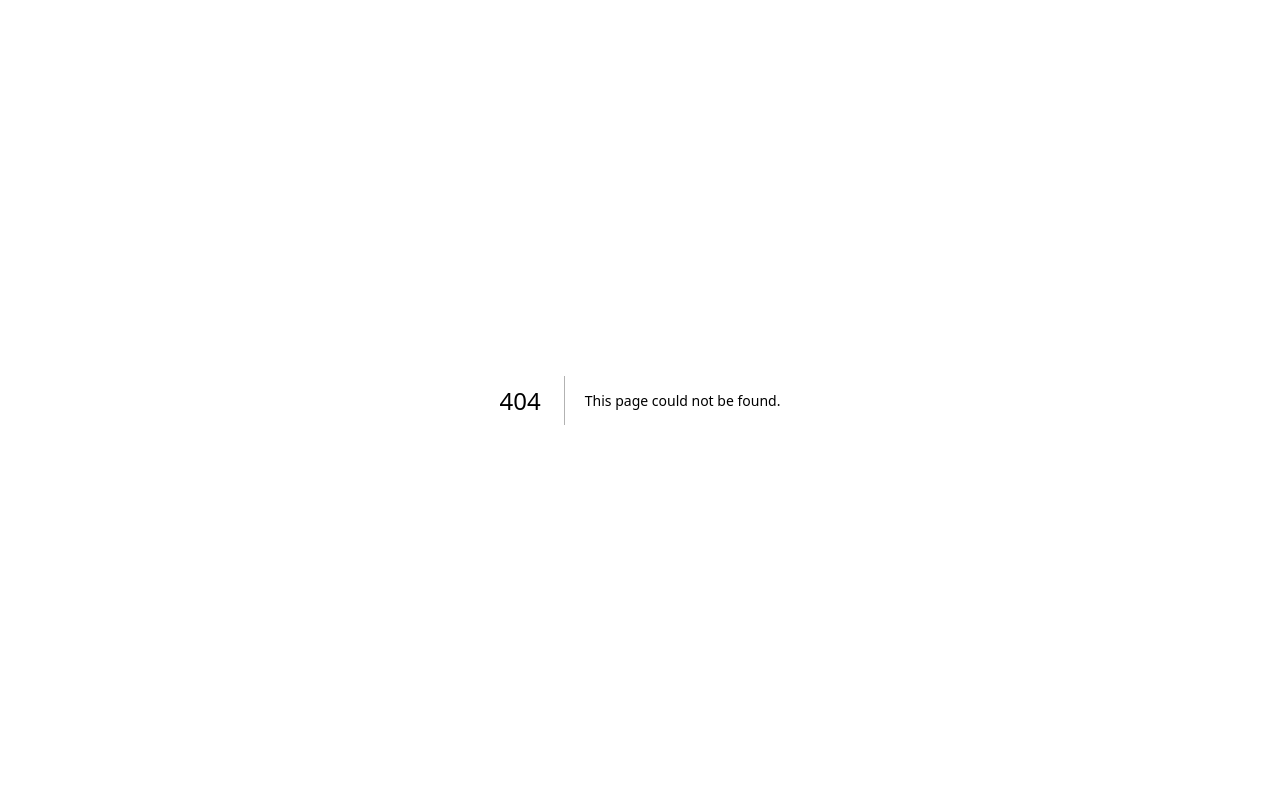
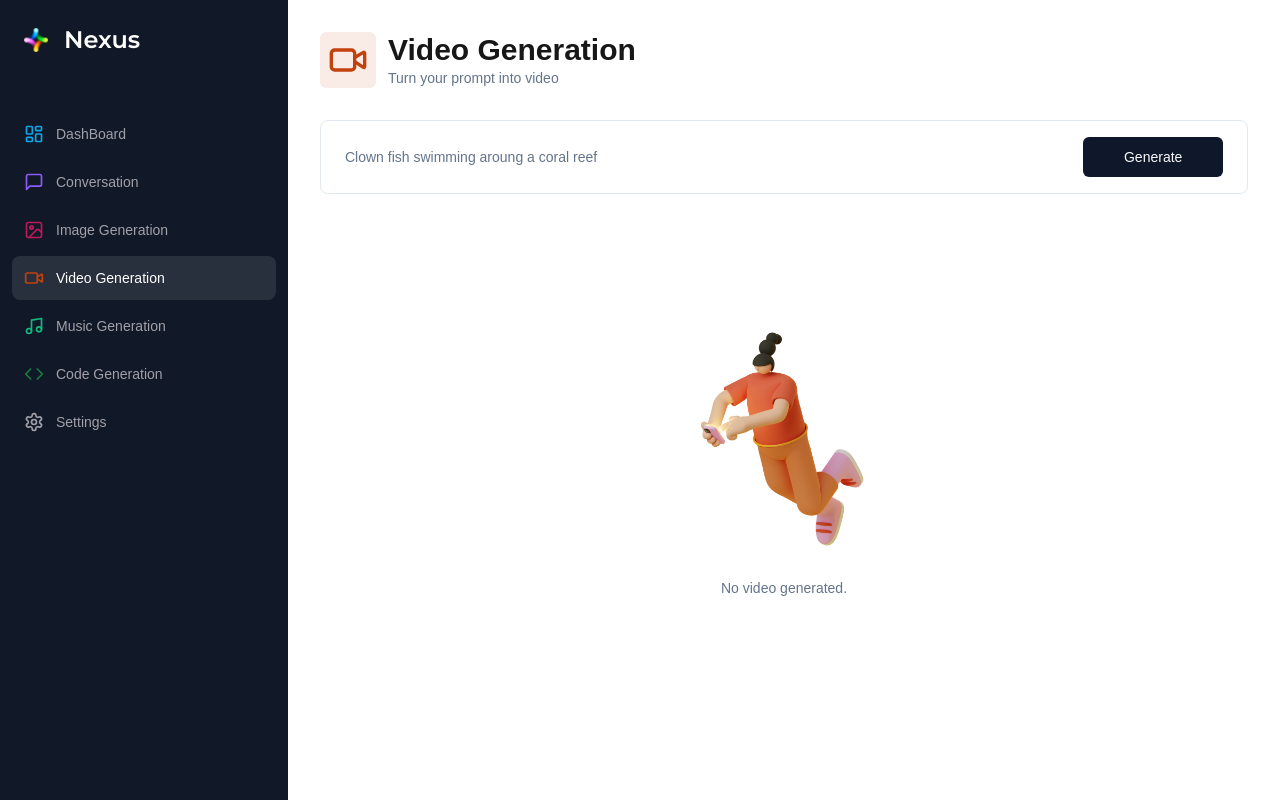
Before and after one commit to ankitsjadhav/AIHub360, a Next.js app: page /video in a window 1280 px wide. Before the commit this address had no page. Built offline with nearby package versions, Linux system fonts and the light colour scheme.

Commit message:
Video Generation

```diff
--- /dev/null
+++ b/app/(dashboard)/(routes)/video/constants.ts
@@ -0,0 +1,8 @@
+import * as z from "zod";
+
+export const formSchema = z.object({
+    prompt: z.string().min(1, {
+        message: "Video prompt is required",
+    }),
+
+});
--- /dev/null
+++ b/app/(dashboard)/(routes)/video/page.tsx
@@ -0,0 +1,117 @@
+"use client";
+
+import axios from "axios";
+import * as z from "zod";
+import { VideoIcon } from "lucide-react";
+
+import { Heading } from "@/components/heading";
+import { useForm } from "react-hook-form";
+
+import { formSchema } from "./constants";
+import { zodResolver } from "@hookform/resolvers/zod";
+import { Form, FormControl, FormField, FormItem } from "@/components/ui/form";
+import { Input } from "@/components/ui/input";
+import { Button } from "@/components/ui/button";
+import { useRouter } from "next/navigation";
+import { useState } from "react";
+import { Empty } from "@/components/empty";
+import { Loader } from "@/components/loader";
+
+
+
+// Define the message type according to the Gemini API structure
+interface Message {
+    role: string;
+    parts: Array<{ text: string }>;
+}
+
+const VideoPage = () => {
+    const router = useRouter();
+    const [video, setVideo] = useState<string>();
+    const form = useForm<z.infer<typeof formSchema>>({
+        resolver: zodResolver(formSchema),
+        defaultValues: {
+            prompt: ""
+        }
+    });
+
+    const isLoading = form.formState.isSubmitting;
+
+    const onSubmit = async (values: z.infer<typeof formSchema>) => {
+        try {
+            setVideo(undefined);
+
+            const response = await axios.post("/api/video", values);
+
+            setVideo(response.data[0]);
+            form.reset();
+        } catch (error: any) {
+            console.log(error);
+        } finally {
+            router.refresh();
+        }
+    };
+
+    return (
+        <div>
+            <Heading
+                title="Video Generation"
+                description="Turn your prompt into video"
+                icon={VideoIcon}
+                iconColor="text-orange-700"
+                bgColor="bg-orange-700/10"
+            />
+            <div className="px-4 lg:px-8">
+                <div>
+                    <Form {...form}>
+                        <form
+                            onSubmit={form.handleSubmit(onSubmit)}
+                            className="rounded-lg border w-full p-4 px-3 md:px-6 focus-within:shadow-sm grid grid-cols-12 gap-2"
+                        >
+                            <FormField
+                                name="prompt"
+                                render={({ field }) => (
+                                    <FormItem className="col-span-12 lg:col-span-10">
+                                        <FormControl className="m-0 p-0">
+                                            <Input
+                                                className="border-0 outline-none focus-visible:ring-0 focus-visible:ring-transparent"
+                                                disabled={isLoading}
+                                                placeholder="Clown fish swimming aroung a coral reef"
+                                                {...field}
+                                            />
+                                        </FormControl>
+                                    </FormItem>
+                                )}
+                            />
+                            <Button className="col-span-12 lg:col-span-2 w-full" disabled={isLoading}>
+                                Generate
+                            </Button>
+                        </form>
+                    </Form>
+                </div>
+                <div className="space-y-4 mt-4">
+                    {isLoading && (
+                        <div className="p-8 rounded-lg w-full flex items-center justify-center bg-muted">
+                            <Loader />
+                        </div>
+                    )}
+                    {!video && !isLoading && ( <Empty label="No video generated." />
+                    )}
+                   {video && (
+                    <video className="w-full aspect-video mt-8 rounded-lg border bg-black" controls>
+                        <source src={video} />
+                    </video>
+                   )
+
+
+                   }
+
+
+
+                </div>
+            </div>
+        </div>
+    );
+};
+
+export default VideoPage;
--- /dev/null
+++ b/app/api/video/route.ts
@@ -0,0 +1,46 @@
+import { auth } from "@clerk/nextjs/server";
+import { NextResponse } from "next/server";
+import Replicate from "replicate";
+
+const replicate = new Replicate({
+  auth: process.env.REPLICATE_API_TOKEN
+});
+
+
+export async function POST(
+    req: Request
+) {
+    try {
+        const { userId } = auth();
+        const body = await req.json();
+        const { prompt } = body;
+
+        if (!userId) {
+            return new NextResponse("Unauthorized", { status: 401});
+        }
+
+        if(!prompt) {
+            return new NextResponse("Prompt is  required", { status: 400 });
+        }
+
+        const input = {
+          prompt_b: prompt
+      };
+       // Video API Pending
+       const response = await replicate.run("riffusion/riffusion:8cf61ea6c56afd61d8f5b9ffd14d7c216c0a93844ce2d82ac1c9ecc9c7f24e05", { input });
+
+       console.log(response);
+
+
+    return NextResponse.json( response);
+
+  } catch (error: unknown) {
+    console.log("[VIDEO_ERROR]", error);
+
+    if (error instanceof Error) {
+      return new NextResponse(`Google API Error: ${error.message}`, { status: 500 });
+    }
+
+    return new NextResponse("Internal error", { status: 500 });
+  }
+}
```
